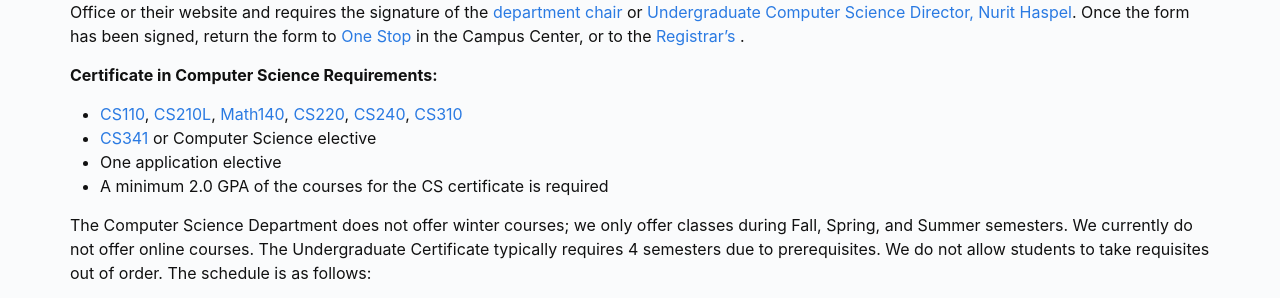
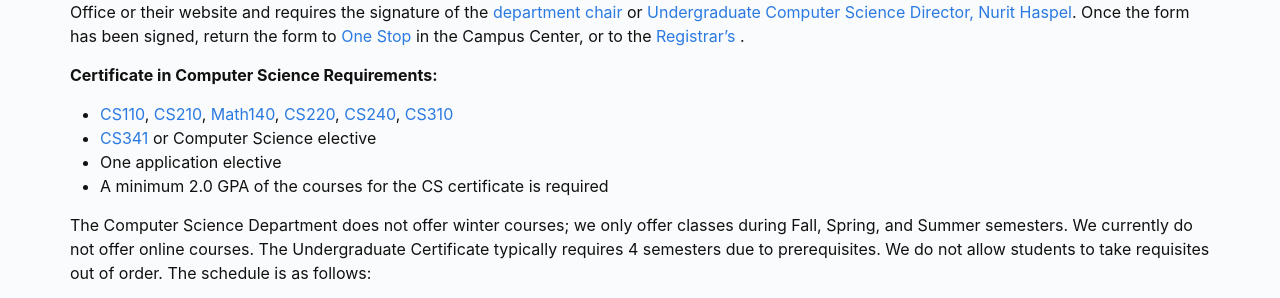
Before and after one commit to umbcs/umbcs.github.io, a Jekyll site: the page built from WEB/academics/c-programs.markdown, in a window 1280 px wide. Shown: the part 905-1203 px from the top of the page. Built offline with Jekyll 4.4.1, drawn with Linux system fonts in a browser that asks for light colours.

Commit message:
Update c-programs.markdown
Fix links

```diff
--- a/WEB/academics/c-programs.markdown
+++ b/WEB/academics/c-programs.markdown
@@ -24,11 +24,11 @@ permalink: "/certificate-programs"
 
 Students whose preparation in Computer Science is insufficient for admission to the Master’s program should consider seeking the Undergraduate Certificate. The Undergraduate Certificate is also intended for students who are mainly interested in computer applications, or in a certificate program instead of receiving a Bachelor’s degree in Computer Science. If the student is already matriculated at UMass Boston. Because of the prerequisite structure of the courses it may take two years to complete the Certificate (the exact time will of course depend on the student’s background), and it may not be possible to do course work full-time. In particular, the listed mathematics requirements begin with calculus. However, many students may need a review of high school algebra. On the other hand, students who enter this program with previous mathematics or computer programming experience will be given appropriate credit.
 
-Since non-matriculated students in the Certificate programs are considered non-degree students one needs to register for classes with the [Non-degree Registration form](https://www.umb.edu/registrar/registration_courses/register_for_courses/non_degree_students) at [One-Stop](https://www.umb.edu/onestop). A non-matriculated Certificate program student does not apply to UMass Boston for admission. All students who wish to start the Certificate Program should file a [Undergraduate Certificate Program Application](https://www.umb.edu/editor_uploads/WEB/images/registrar/UndergradCertificateProgramApplication_Sp20_v1.pdf) which can be obtained from the Registrar’s Office or their website and requires the signature of the [department chair](https://www.umb.edu/academics/csm/faculty_staff/marc_pomplun) or [Undergraduate Computer Science Director, Nurit Haspel](https://www.umb.edu/academics/csm/faculty_staff/nurit_haspel). Once the form has been signed, return the form to [One Stop](https://www.umb.edu/onestop) in the Campus Center, or to the [Registrar’s ](https://www.umb.edu/registrar).
+Since non-matriculated students in the Certificate programs are considered non-degree students one needs to register for classes with the [Non-degree Registration form](https://www.cct.umb.edu/NonDegreeRego.pdf) at [One-Stop](https://www.umb.edu/onestop). A non-matriculated Certificate program student does not apply to UMass Boston for admission. All students who wish to start the Certificate Program should file a [Undergraduate Certificate Program Application](https://www.umb.edu/media/umassboston/content-assets/documents/pdfs/UndergradCertificateProgramApplication_Sp20_v1.pdf) which can be obtained from the Registrar’s Office or their website and requires the signature of the [department chair](https://www.cs.umb.edu/~marc/) or [Undergraduate Computer Science Director, Nurit Haspel](https://www.cs.umb.edu/~nurith/). Once the form has been signed, return the form to [One Stop](https://www.umb.edu/onestop) in the Campus Center, or to the [Registrar’s ](https://www.umb.edu/registrar).
 
 **Certificate in Computer Science Requirements:**
 
-- [CS110]({{site.baseurl}}/academics/courses/CS110), [CS210L]({{site.baseurl}}/academics/courses/CS210L), [Math140](https://www.umb.edu/course_catalog/course_info/ugrd_MATH_all_140), [CS220]({{site.baseurl}}/academics/courses/CS220), [CS240]({{site.baseurl}}/academics/courses/CS240), [CS310]({{site.baseurl}}/academics/courses/CS310)
+- [CS110]({{site.baseurl}}/academics/courses/CS110), [CS210]({{site.baseurl}}/academics/courses/CS210), [Math140](https://www.umb.edu/course_catalog/course_info/ugrd_MATH_all_140), [CS220]({{site.baseurl}}/academics/courses/CS220), [CS240]({{site.baseurl}}/academics/courses/CS240), [CS310]({{site.baseurl}}/academics/courses/CS310)
 - [CS341]({{site.baseurl}}/academics/courses/CS341) or Computer Science elective
 - One application elective
 - A minimum 2.0 GPA of the courses for the CS certificate is required
@@ -68,8 +68,8 @@ For information regarding the Graduate Certificate, including fees and registrat
 
 Faculty teaching in the graduate certificate program consists of the following:
 
-[Dan Simovici](https://www.umb.edu/academics/csm/faculty_staff/dan_simovici), Professor and Program Director: Database management Systems, Data Mining
+[Dan Simovici](https://www.cs.umb.edu/~dsim/), Professor and Program Director: Database management Systems, Data Mining
 
-[Wei Ding](https://www.umb.edu/academics/csm/faculty_staff/wei_ding), Associate Professor: Database-Backed Web Sites and Web Services
+[Wei Ding](https://www.cs.umb.edu/~ding/), Associate Professor: Database-Backed Web Sites and Web Services
 
-[Gabriel Ghinita](https://www.umb.edu/academics/csm/computer_science/faculty/gabriel_ghinita), Associate Professor: Database Management Systems, Database Security
+[Gabriel Ghinita](https://www.cs.umb.edu/~gghinita/), Associate Professor: Database Management Systems, Database Security
```
